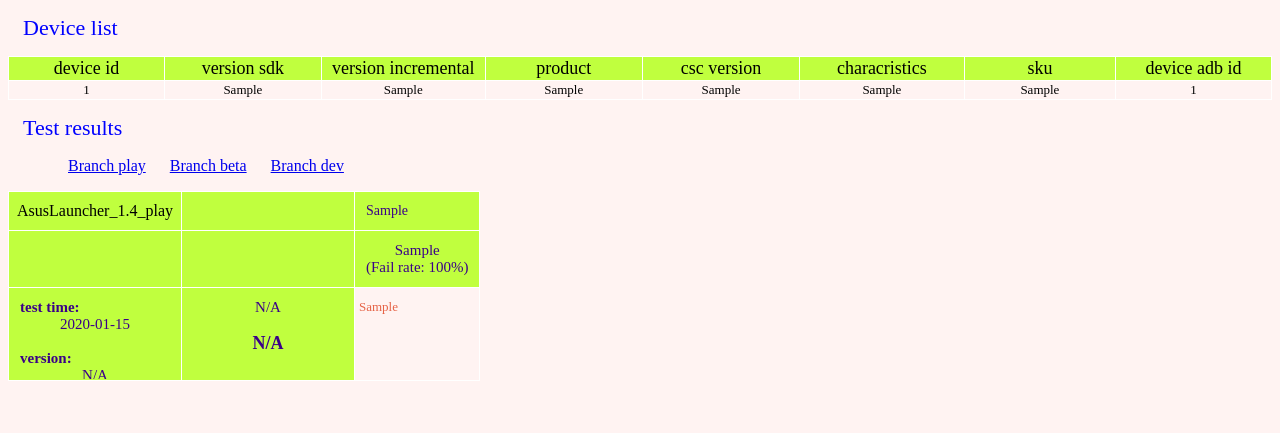
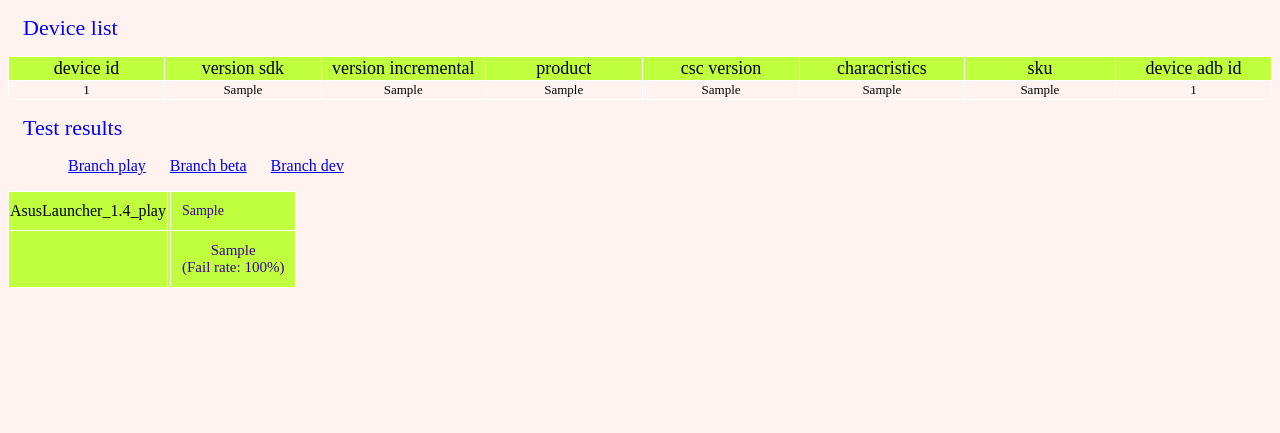
Before and after one commit to s011208/AsusLauncherTest, a Django app: a page that uses TestResults/mysite/mysite/templates/test_results.html in a window 1280 px wide. Shown: the top 433 px of the page. Run offline with Django 3.2, Linux system fonts and the light colour scheme; tables that the repository leaves empty hold one stand-in row (values such as "Sample post"); data that the repository does not hold is empty; some libraries are stand-ins or nearby versions.

Commit message:
support multiple branch

```diff
--- a/TestResults/mysite/mysite/templates/test_results.html
+++ b/TestResults/mysite/mysite/templates/test_results.html
@@ -103,7 +103,7 @@
 						</td>
 						{% endfor %}
 					</tr>
-					{% for test_time in all_test_times %}
+					{% for test_time in play_test_times %}
 
 					<tr class="content_column">
 						<td class="column">
@@ -167,7 +167,7 @@
 						</td>
 						{% endfor %}
 					</tr>
-					{% for test_time in all_test_times %}
+					{% for test_time in beta_test_times %}
 
 					<tr class="content_column">
 						<td class="column">
@@ -231,7 +231,7 @@
 						</td>
 						{% endfor %}
 					</tr>
-					{% for test_time in all_test_times %}
+					{% for test_time in dev_test_times %}
 
 					<tr class="content_column">
 						<td class="column">
--- a/TestResults/mysite/tests/views.py
+++ b/TestResults/mysite/tests/views.py
@@ -7,6 +7,7 @@
 def test_results(request):
     return render(request, 'test_results.html', {
         'all_test_cases' : getAllTestCases(), 'all_test_times' : getAllTestTimes(),
+        'play_test_times' : getBranchPlayTestTimes(), 'beta_test_times' : getBranchBetaTestTimes(), 'dev_test_times' : getBranchDevTestTimes(),
         'all_test_results' : getAllResults(), 'all_versions' : getAllVersions(),
 		'all_test_tags' : getAllLauncherTags(), 'all_git_tags' : getAllGitLogs(),
 		'all_device_infos' : getAllDeviceInfos()
@@ -17,6 +18,15 @@
 
 def getAllTestTimes():
     return test_times.objects.all().order_by('-id').values()
+
+def getBranchPlayTestTimes():
+    return test_times.objects.filter(test_branch="AsusLauncher_1.4_play").order_by('-id').values()
+
+def getBranchBetaTestTimes():
+    return test_times.objects.filter(test_branch="AsusLauncher_1.4_beta").order_by('-id').values()
+
+def getBranchDevTestTimes():
+    return test_times.objects.filter(test_branch="AsusLauncher_1.4_dev").order_by('-id').values()
 
 def getAllResults():
     return models_test_results.objects.order_by('-test_time_id').all().values()
```
Also changed, not shown: 3 other files.
